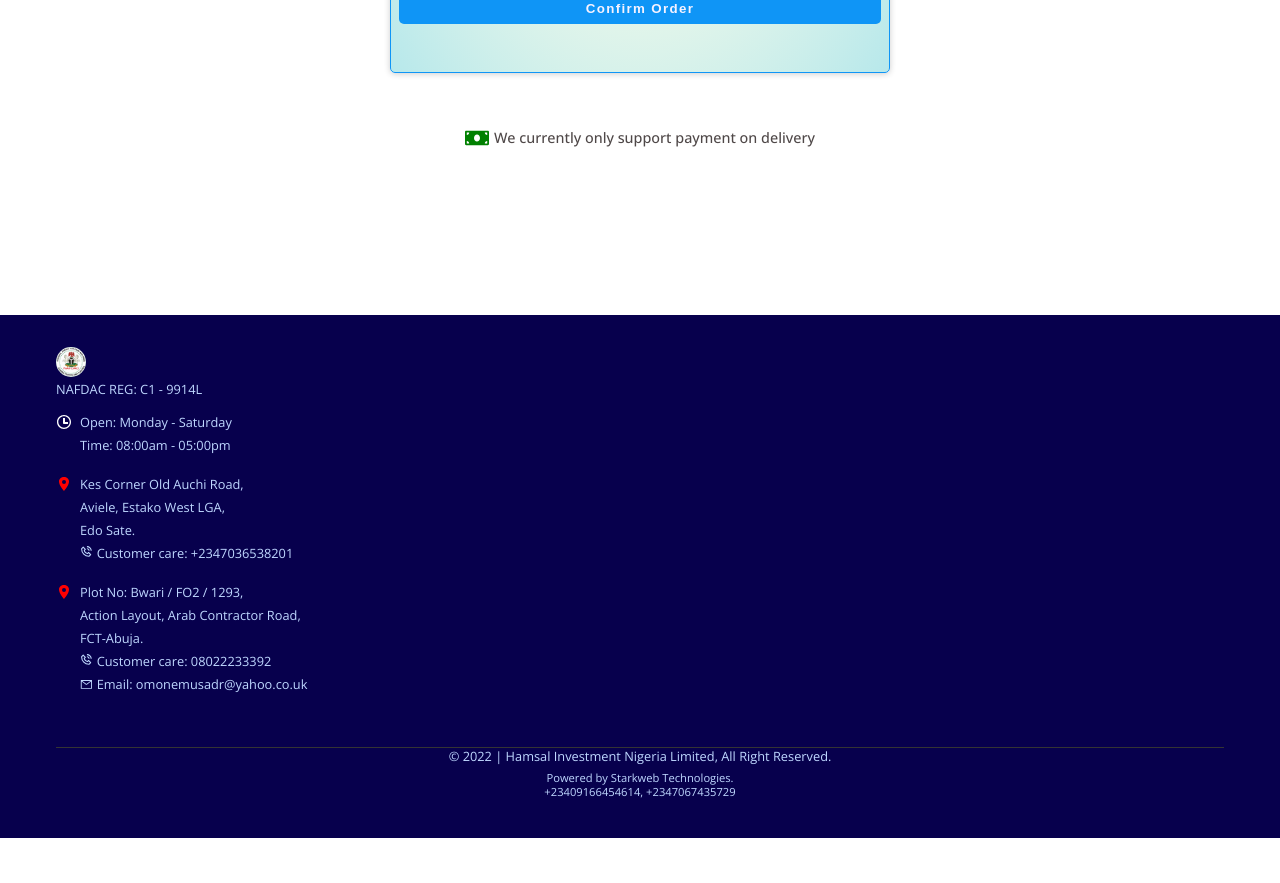
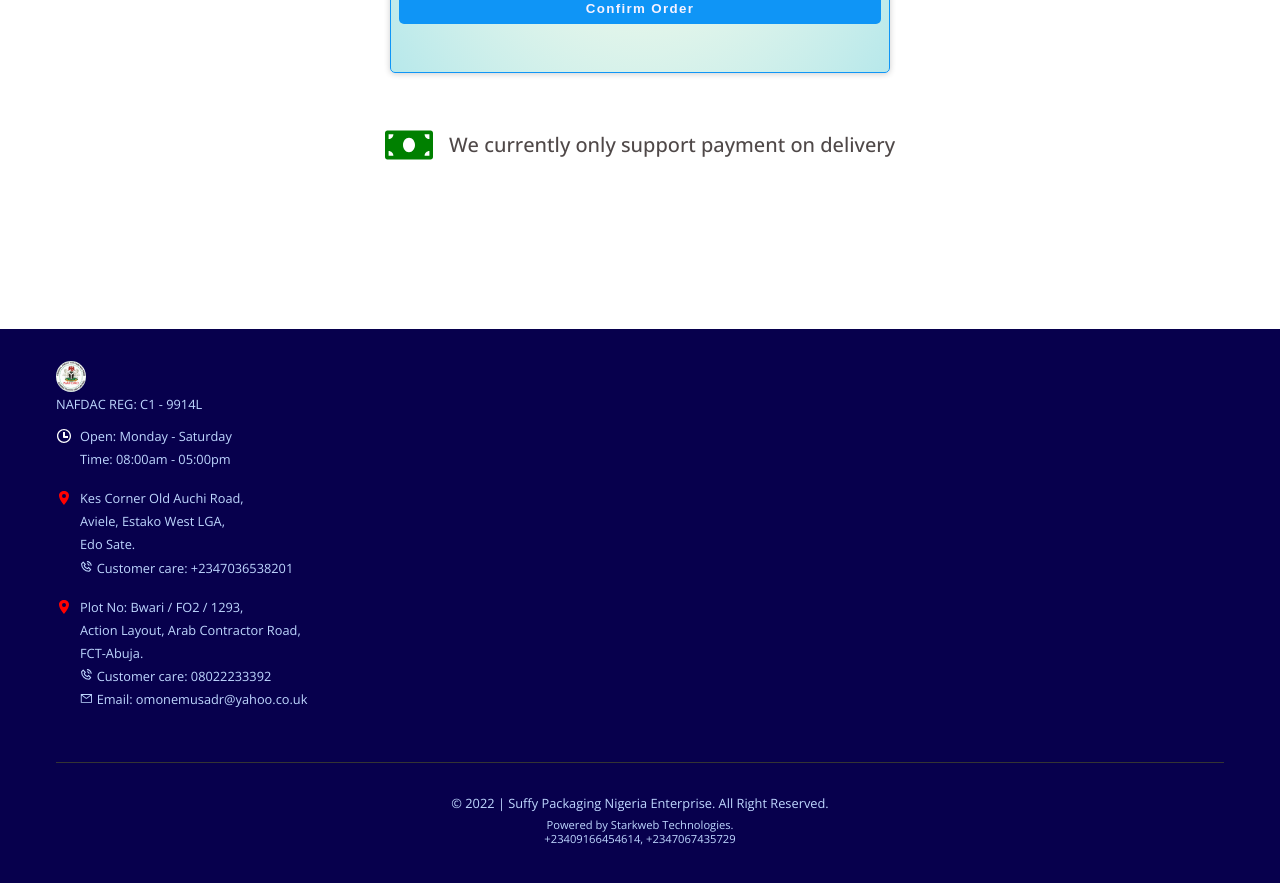
Before and after one commit to momohyusuf/suffy-water-clientSide, a React (Create React App) app: page /place-order in a window 1280 px wide. Shown: the part 940-1823 px from the top of the page. Before the commit the page ends 1778 px from the top, so only its background shows below. Built offline with nearby package versions, Linux system fonts and the light colour scheme; a web font is replaced by a local one; what javascript-time-ago would draw is missing.

Commit message:
made some changes

```diff
--- a/src/components/footer/Footer.jsx
+++ b/src/components/footer/Footer.jsx
@@ -94,8 +94,13 @@ const Footer = () => {
             marginTop: '3rem',
           }}
         >
-          <p>
-            &#169; 2022 | Hamsal Investment Nigeria Limited, All Right Reserved.
+          <p
+            style={{
+              marginTop: '2rem',
+            }}
+          >
+            &#169; 2022 | Suffy Packaging Nigeria Enterprise. All Right
+            Reserved.
           </p>
           <p
             style={{
--- a/src/pages/place-order/PlaceOrder.jsx
+++ b/src/pages/place-order/PlaceOrder.jsx
@@ -319,17 +319,23 @@ const PlaceOrder = () => {
           style={{
             display: 'flex',
             alignItems: 'center',
+            gap: '1rem',
           }}
         >
           {' '}
           <FaMoneyBill
             style={{
-              fontSize: '1.5rem',
-              marginRight: '0.3rem',
+              fontSize: '3rem',
               color: 'green',
             }}
           />
-          <p>We currently only support payment on delivery</p>
+          <p
+            style={{
+              fontSize: '1.25rem',
+            }}
+          >
+            We currently only support payment on delivery
+          </p>
         </div>
       </div>
     </>
--- a/src/utils..js
+++ b/src/utils..js
@@ -1,9 +1,9 @@
 // ************* for testing in developemnt enviroment **********
-// export const url = 'http://localhost:5000';
+export const url = 'http://localhost:5000';
 // *****************
 
 // *********** render sever url
-export const url = 'https://suffywater.onrender.com';
+// export const url = 'https://suffywater.onrender.com';
 // ******************
 // railway server url
 // export const url = 'https://suffy-server-side.up.railway.app';
```
